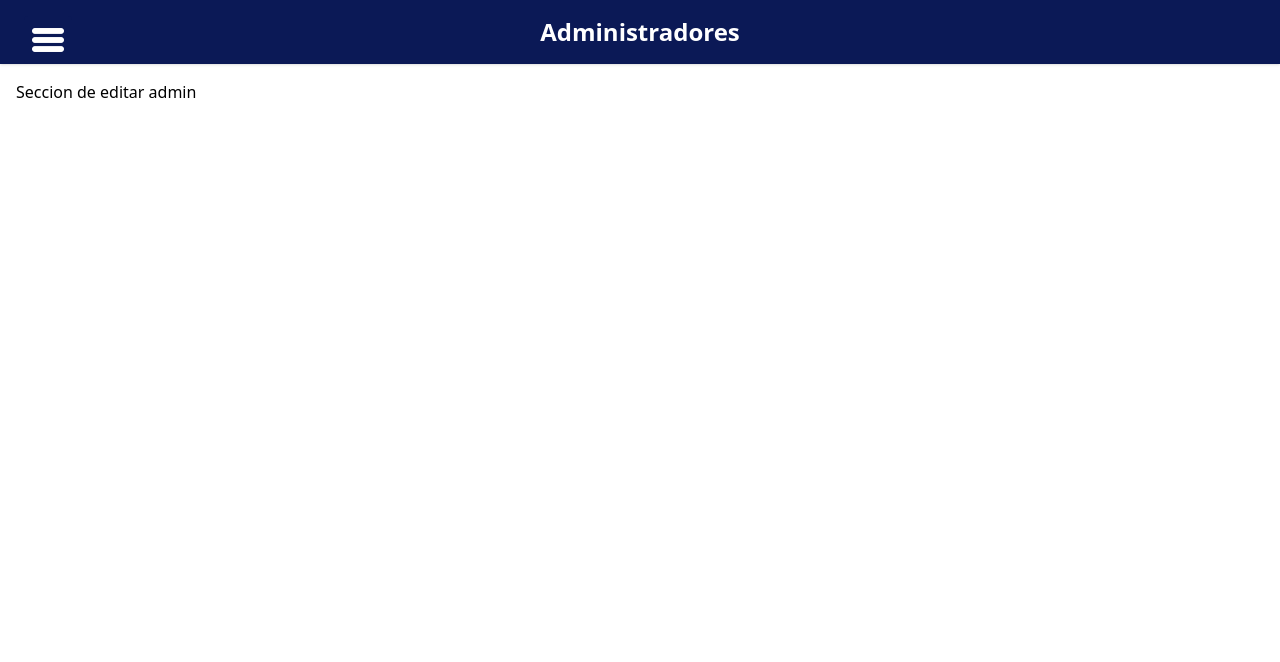
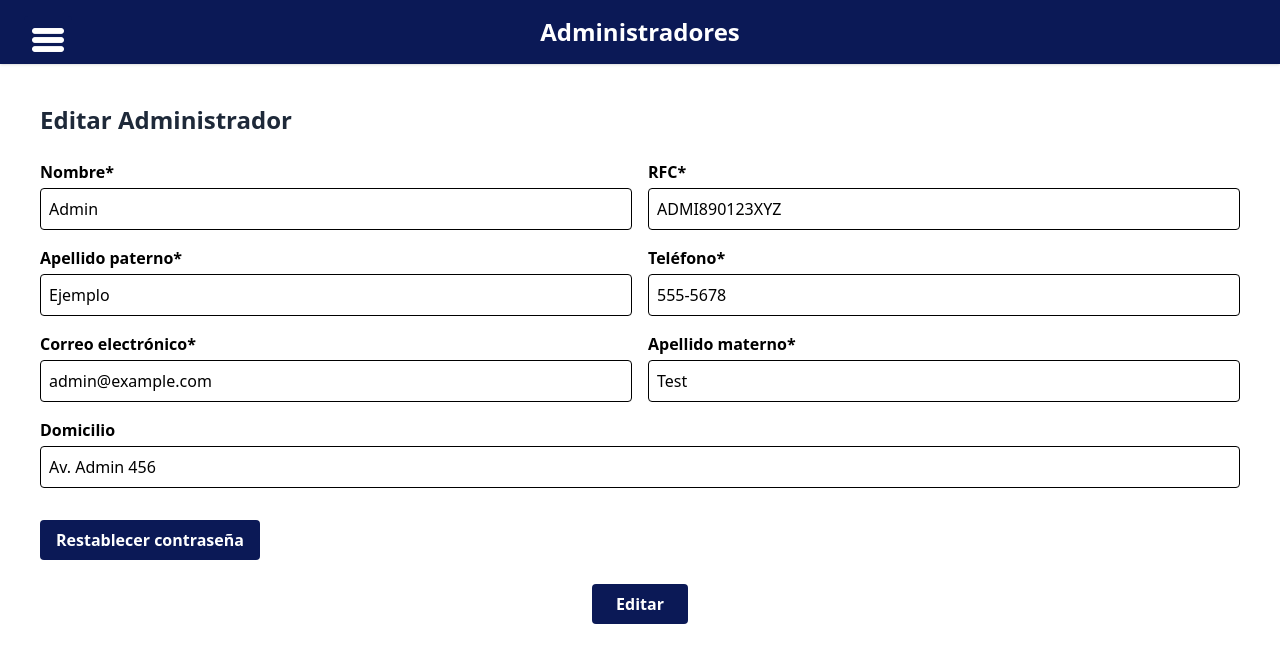
Before and after one commit to Christian20233tn137/multi_aseguradora, a React (Vite) app: page /administradores/editar in a window 1280 px wide. Shown: the top 662 px of the page. Built offline with nearby package versions, Linux system fonts and the light colour scheme; the HTML template or start-up script is replaced by a standard one.

Commit message:
Vista admin editar ya queedo

```diff
--- a/src/components/AdminViews/Views/EditarAdmin.jsx
+++ b/src/components/AdminViews/Views/EditarAdmin.jsx
@@ -1,11 +1,266 @@
-import React from 'react'
+import React, { useState, useEffect } from 'react';
+import Swal from "sweetalert2";
 
 const EditarAdmin = () => {
+  const [admin, setAdmin] = useState({
+    nombre: '',
+    apellidoPaterno: '',
+    apellidoMaterno: '',
+    correo: '',
+    telefono: '',
+    domicilio: '',
+    rfc: '',
+  });
+
+  useEffect(() => {
+    const obtenerAdmin = async () => {
+      // Aquí deberías hacer una llamada real a tu API para obtener los datos del admin
+      const data = {
+        nombre: 'Admin',
+        apellidoPaterno: 'Ejemplo',
+        apellidoMaterno: 'Test',
+        correo: 'admin@example.com',
+        telefono: '555-5678',
+        domicilio: 'Av. Admin 456',
+        rfc: 'ADMI890123XYZ',
+      };
+      setAdmin(data);
+    };
+
+    obtenerAdmin();
+  }, []);
+
+  const handleChange = (e) => {
+    setAdmin({
+      ...admin,
+      [e.target.name]: e.target.value,
+    });
+  };
+
+  const restablecerContrasena = () => {
+    Swal.fire({
+      title: '¿Estás seguro?',
+      text: 'La contraseña se restablecerá al correo electrónico del administrador. ¿Deseas continuar?',
+      icon: 'warning',
+      showCancelButton: true,
+      confirmButtonText: 'Sí, restablecer',
+      cancelButtonText: 'Cancelar',
+      confirmButtonColor: '#0B1956',
+      cancelButtonColor: '#d33',
+    }).then((result) => {
+      if (result.isConfirmed) {
+        const nuevaContrasena = admin.correo;
+        console.log(`La nueva contraseña es: ${nuevaContrasena}`);
+
+        Swal.fire({
+          icon: 'success',
+          title: 'Contraseña restablecida',
+          text: 'La contraseña ha sido restablecida al correo electrónico del administrador.',
+          confirmButtonColor: '#0B1956',
+        });
+      }
+    });
+  };
+
+  const validarCampos = () => {
+    const { nombre, apellidoPaterno, apellidoMaterno, correo, telefono, rfc } = admin;
+
+    if (!nombre || !apellidoPaterno || !apellidoMaterno || !correo || !telefono || !rfc) {
+      Swal.fire({
+        icon: 'warning',
+        title: 'Campos obligatorios',
+        text: 'Por favor, llena todos los campos obligatorios.',
+        confirmButtonColor: '#0B1956',
+      });
+      return false;
+    }
+
+    const regexCorreo = /^[^\s@]+@[^\s@]+\.[^\s@]+$/;
+    if (!regexCorreo.test(correo)) {
+      Swal.fire({
+        icon: 'error',
+        title: 'Correo inválido',
+        text: 'Por favor, ingresa un correo electrónico válido.',
+        confirmButtonColor: '#0B1956',
+      });
+      return false;
+    }
+
+    return true;
+  };
+
+  const confirmarEditar = () => {
+    if (validarCampos()) {
+      Swal.fire({
+        title: "¿Estás seguro?",
+        text: "¿Quieres editar este administrador?",
+        icon: "warning",
+        showCancelButton: true,
+        confirmButtonText: "Sí, guardar",
+        cancelButtonText: "Cancelar",
+        confirmButtonColor: "#0B1956",
+        cancelButtonColor: "#d33",
+      }).then(async (result) => {
+        if (result.isConfirmed) {
+          try {
+            const response = await fetch("/api/seguros", {
+              method: "PUT",
+              headers: {
+                "Content-Type": "application/json",
+              },
+              body: JSON.stringify(admin),
+            });
+
+            if (response.ok) {
+              Swal.fire({
+                title: "Éxito",
+                text: "Datos del administrador guardados correctamente.",
+                icon: "success",
+                confirmButtonColor: "#0B1956",
+              });
+            } else {
+              Swal.fire({
+                title: "Error",
+                text: "Hubo un problema al guardar los datos.",
+                icon: "error",
+                confirmButtonColor: "#0B1956",
+              });
+            }
+          } catch (error) {
+            console.error("Error al guardar el administrador:", error);
+            Swal.fire({
+              title: "Error",
+              text: "Ocurrió un error inesperado.",
+              icon: "error",
+              confirmButtonColor: "#0B1956",
+            });
+          }
+        }
+      });
+    }
+  };
+
   return (
-    <div>
-      Seccion de editar admin
+    <div className="container mx-auto p-6 bg-white rounded-md">
+      <h2 className="text-2xl font-bold text-gray-800 mb-6">Editar Administrador</h2>
+
+      <div className="grid grid-cols-1 md:grid-cols-2 gap-4">
+        {/* Columna Izquierda */}
+        <div className="space-y-4">
+          {/* Campo del Nombre */}
+          <div>
+            <label className="block font-semibold">Nombre*</label>
+            <input
+              type="text"
+              name="nombre"
+              value={admin.nombre}
+              onChange={handleChange}
+              className="w-full border rounded p-2 mt-1"
+            />
+          </div>
+
+          {/* Campo de Apellido Paterno */}
+          <div>
+            <label className="block font-semibold">Apellido paterno*</label>
+            <input
+              type="text"
+              name="apellidoPaterno"
+              value={admin.apellidoPaterno}
+              onChange={handleChange}
+              className="w-full border rounded p-2 mt-1"
+            />
+          </div>
+
+          {/* Campo de Correo */}
+          <div>
+            <label className="block font-semibold">Correo electrónico*</label>
+            <input
+              type="email"
+              name="correo"
+              value={admin.correo}
+              onChange={handleChange}
+              className="w-full border rounded p-2 mt-1"
+            />
+          </div>
+        </div>
+
+        {/* Columna Derecha */}
+        <div className="space-y-4">
+          {/* Campo de RFC */}
+          <div>
+            <label className="block font-semibold">RFC*</label>
+            <input
+              type="text"
+              name="rfc"
+              value={admin.rfc}
+              onChange={handleChange}
+              className="w-full border rounded p-2 mt-1"
+            />
+          </div>
+
+          {/* Campo de Teléfono */}
+          <div>
+            <label className="block font-semibold">Teléfono*</label>
+            <input
+              type="tel"
+              name="telefono"
+              value={admin.telefono}
+              onChange={handleChange}
+              className="w-full border rounded p-2 mt-1"
+            />
+          </div>
+
+          {/* Campo de Apellido Materno */}
+          <div>
+            <label className="block font-semibold">Apellido materno*</label>
+            <input
+              type="text"
+              name="apellidoMaterno"
+              value={admin.apellidoMaterno}
+              onChange={handleChange}
+              className="w-full border rounded p-2 mt-1"
+            />
+          </div>
+        </div>
+      </div>
+
+      {/* Campo de Domicilio (ancho completo) */}
+      <div className="mt-4">
+        <label className="block font-semibold">Domicilio</label>
+        <input
+          type="text"
+          name="domicilio"
+          value={admin.domicilio}
+          onChange={handleChange}
+          className="w-full border rounded p-2 mt-1"
+        />
+      </div>
+
+      {/* Botón Restablecer contraseña */}
+      <div className="col-span-2 flex items-center justify-start mt-8">
+        <button
+          type="button"
+          className="text-white font-bold py-2 px-4 rounded focus:outline-none focus:shadow-outline"
+          style={{ backgroundColor: "#0B1956" }}
+          onClick={restablecerContrasena}
+        >
+          Restablecer contraseña
+        </button>
+      </div>
+
+      {/* Botón Editar */}
+      <div className="flex items-center justify-center mt-6">
+        <button
+          type="button"
+          className="text-white font-bold py-2 px-6 rounded focus:outline-none focus:shadow-outline"
+          style={{ backgroundColor: "#0B1956" }}
+          onClick={confirmarEditar}
+        >
+          Editar
+        </button>
+      </div>
     </div>
-  )
+  );
 }
 
-export default EditarAdmin
+export default EditarAdmin;
--- a/src/components/AdminViews/Views/InicioAdmin.jsx
+++ b/src/components/AdminViews/Views/InicioAdmin.jsx
@@ -121,7 +121,7 @@ const InicioAdmin = () => {
                 <span className="slider round"></span>
               </label>
               <button className="px-6 py-3 text-white botones" onClick={handleEditar}>Editar</button>
-              <button className="px-6 py-3 text-white botones" onClick={handleNavigateInfo}>Ver más</button>
+              <button className="px-6 py-3 text-white botones" onClick={handleNavigateInfo}>Perfil  </button>
             </div>
           </div>
         ))}
```
